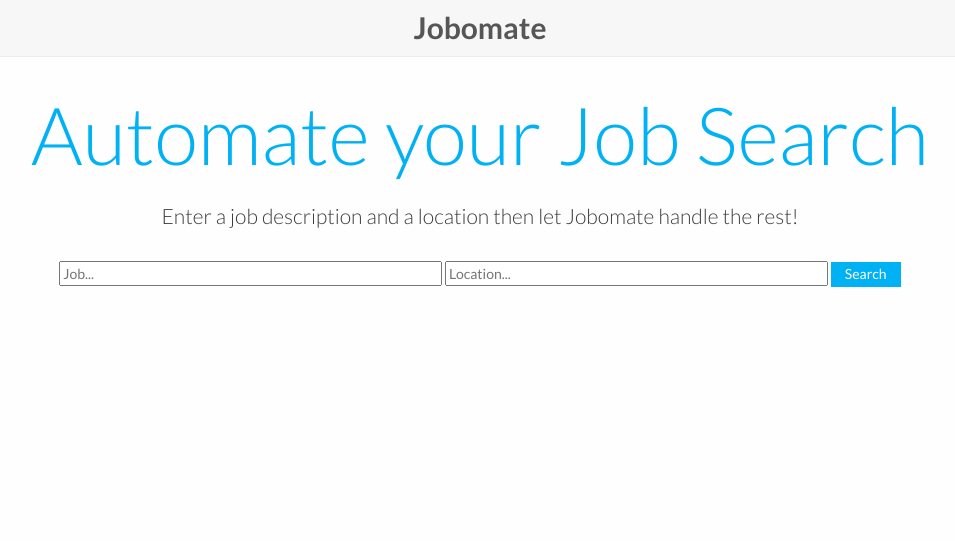
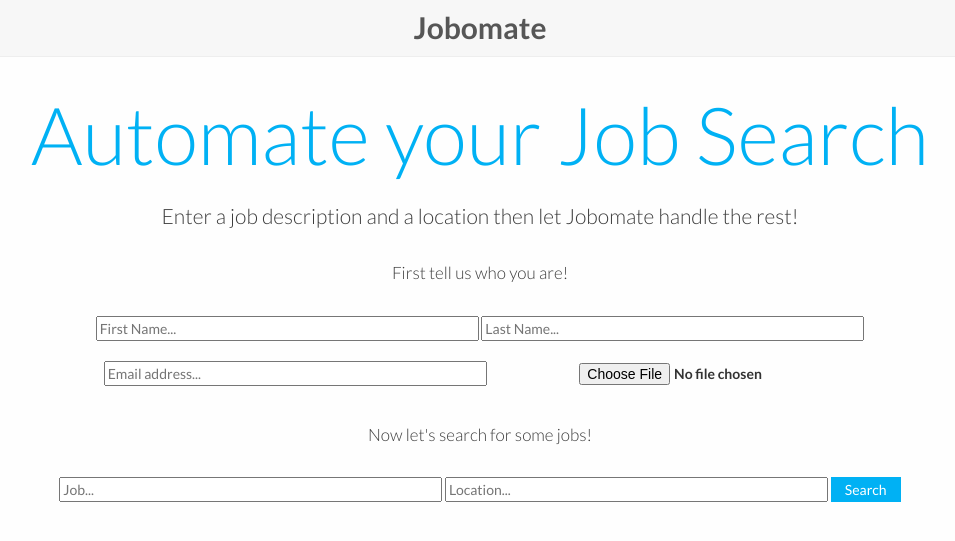
Before and after one commit to mandeep/Job-Automate, a Django app: page / in a window 1280 px wide. Shown: the top 541 px of the page, without its empty margins (160-1115 px from the left). Run offline with Django 3.2, Linux system fonts and the light colour scheme; some libraries are stand-ins or nearby versions.

Commit message:
Added more forms

```diff
--- a/jobautomate/web_search/templates/web_search/index.html
+++ b/jobautomate/web_search/templates/web_search/index.html
@@ -21,7 +21,30 @@
             Enter a job description and a location then let Jobomate handle the rest!
             </p>
         </div>
-        <div class="forms">
+        <div class ="information_details">
+            <p>
+            First tell us who you are!
+            </p>
+        </div>
+        <div>
+        <p>
+            <form method="POST">
+            {% csrf_token %}
+            <input type="text" size="50" maxlength="50" name="first_name" placeholder="First Name..." />
+            <input type="text" size="50" maxlength="50" name="last_name" placeholder="Last Name..." />
+            <br><br>
+            <input type="email" size="50" maxlength="50" name="email" placeholder="Email address..." />
+            <label class="file_upload">
+            <input type="file" size="50" name="resume" />
+            </label>
+            </p>
+        </div>
+        <div class="job_text">
+            <p>
+            Now let's search for some jobs!
+            </p>
+        </div>
+        <div class="job_forms">
             <p>
                 <form method="POST">
                 {% csrf_token %}
```
